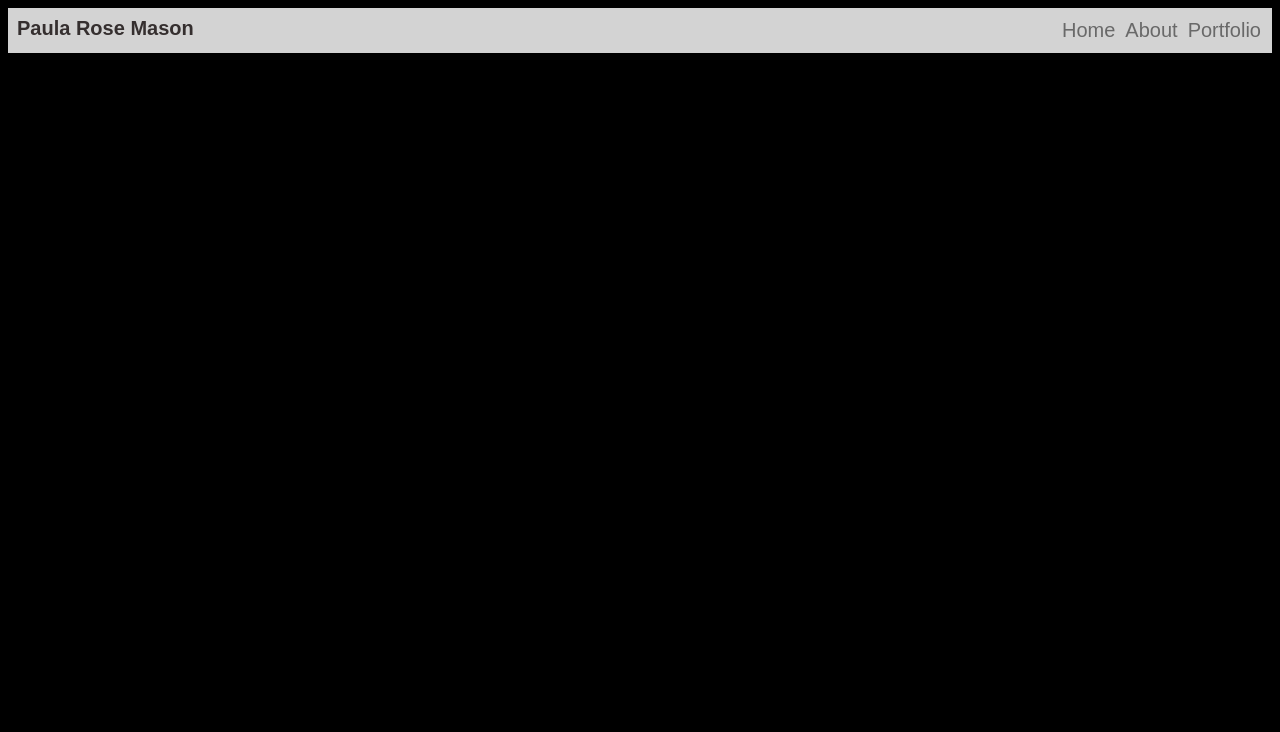
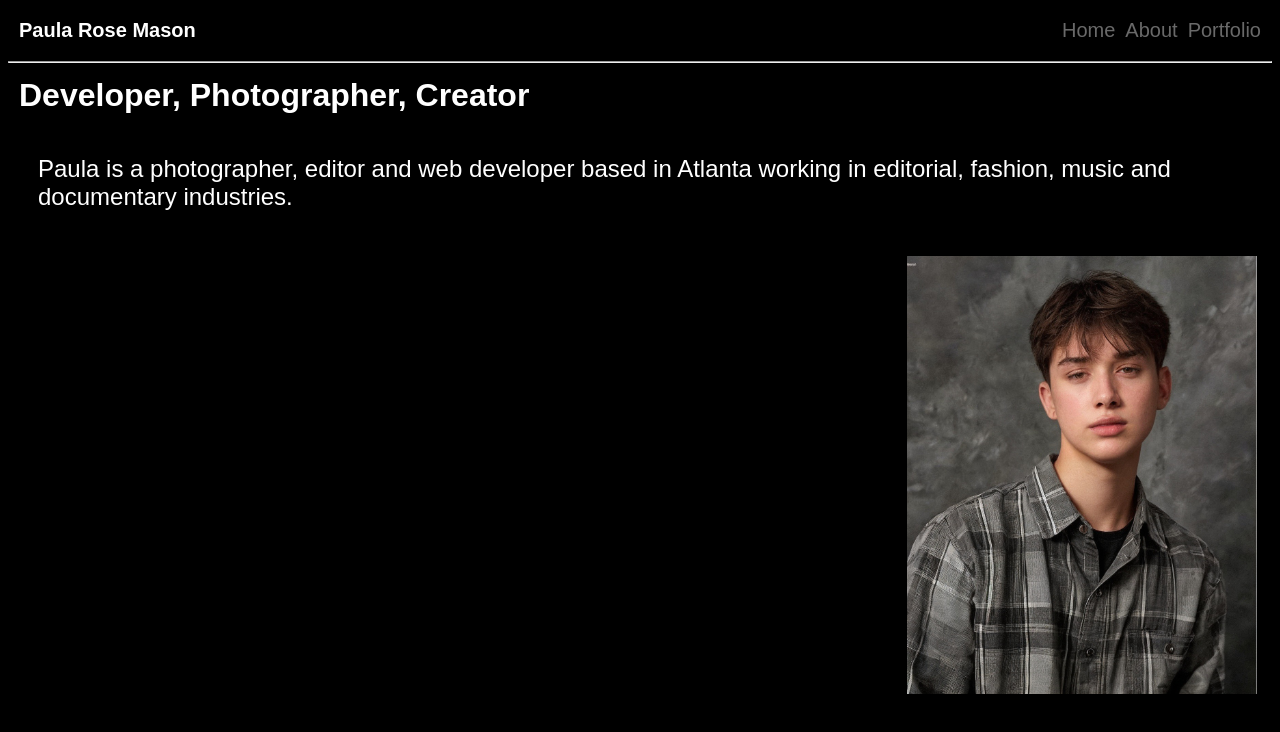
Before and after one commit to paaul-a/personal-site-1, a plain HTML site: page personal_site/index.html in a window 1280 px wide. Drawn offline with Linux system fonts and the light colour scheme.

Commit message:
saved updated

```diff
--- a/personal_site/index.html
+++ b/personal_site/index.html
@@ -9,16 +9,23 @@
 </head>
 <div class="topnav">
   <nav>
-    <a href="#portfolio">Portfolio</a>
-    <a href="#about">About</a>
-    <a class="active" href="#home">Home</a>
+    <a href="portfolio.html">Portfolio</a>
+    <a href="about.html">About</a>
+    <a class="active" href=index.html>Home</a>
     <header>Paula Rose Mason</header>
   </nav>
 </div>
 
+<hr />
+
 <body>
-  <div>
+  <div class="intro">
+    <h1>Developer, Photographer, Creator</h1>
+    <p>
+      Paula is a photographer, editor and web developer based in Atlanta working in editorial, fashion, music and documentary industries.
+    </p>
 
+    <img src="./images/IMG_2355.JPG" />
   </div>
 
 </body>
--- a/personal_site/style.css
+++ b/personal_site/style.css
@@ -3,7 +3,7 @@ body {
 }
 
 .topnav {
-  background-color: lightgrey;
+  background-color: black;
   overflow: hidden;
   padding: 6px;
 }
@@ -11,7 +11,7 @@ body {
 .topnav a {
   float: right;
   margin: 5px;
-  color:dimgrey;
+  color:dimgray;
   text-align: center;
   text-decoration: none;
   font-size: 20px;
@@ -20,13 +20,13 @@ body {
 }
 
 .topnav a:hover {
-  background-color: lightgrey;
-  color:beige;
+  background-color: black;
+  color:lightgray;
 }
 
 .topnav header {
-  color: rgb(53, 47, 47);
-  margin: 3px;
+  color: white;
+  margin: 5px;
   float: left;
   text-align:center;
   font-size: 20px;
@@ -34,3 +34,27 @@ body {
   font-weight: bold;
 
 }
+
+.intro h1 {
+  color: white;
+  margin:5px;
+  padding:6px;
+  font-family: Arial, Helvetica, sans-serif;
+}
+
+.intro p {
+  color: white;
+  font-family: Arial, Helvetica, sans-serif;
+  font-size:x-large;
+  float:left;
+  margin: 5px;
+  padding: 25px;
+}
+
+.intro img {
+  width:350px;
+  float:right;
+  padding:10px;
+  margin: 5px;
+
+}
```
Also changed, not shown: personal_site/about.html (+12 -0 lines).
